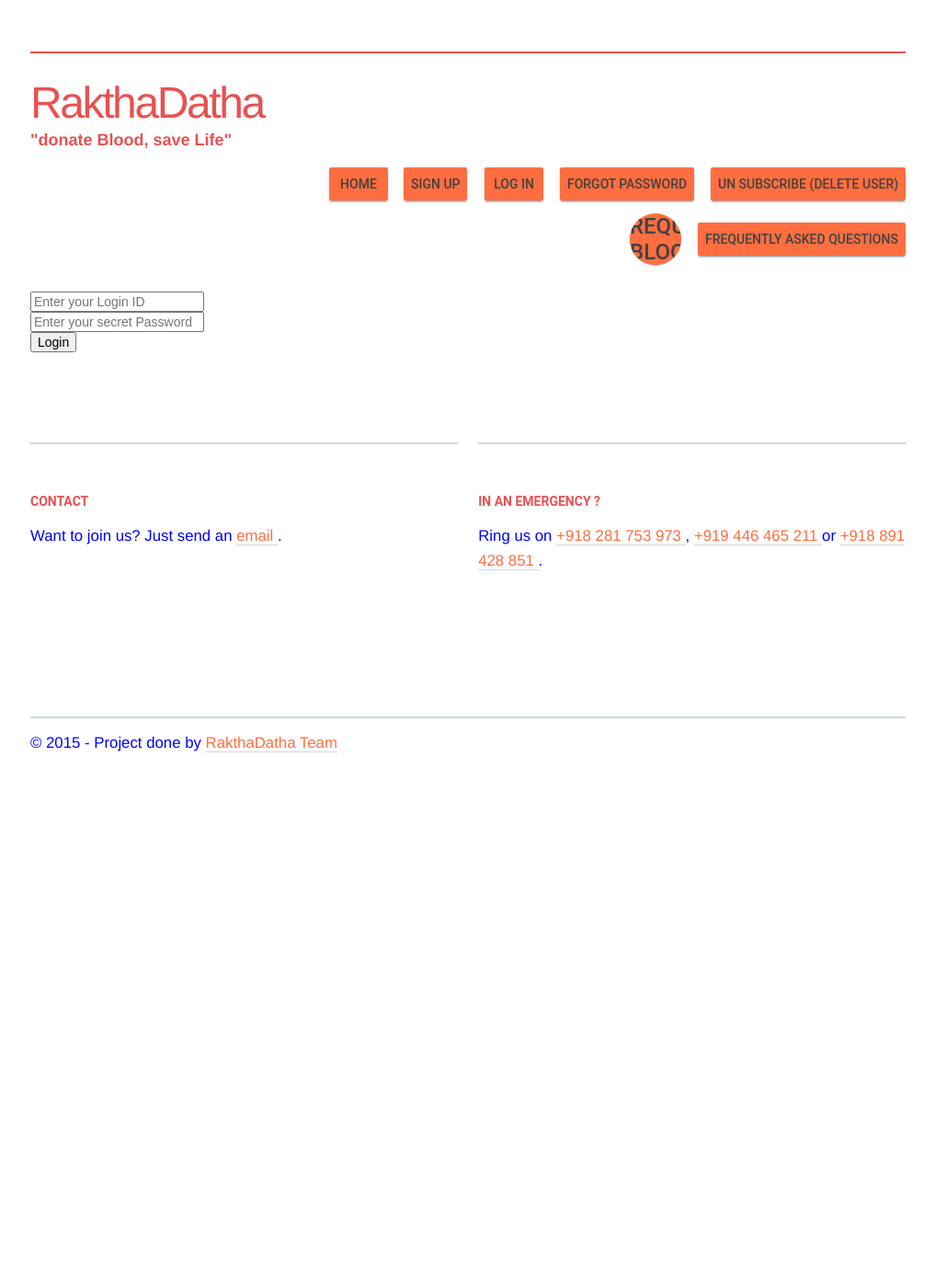
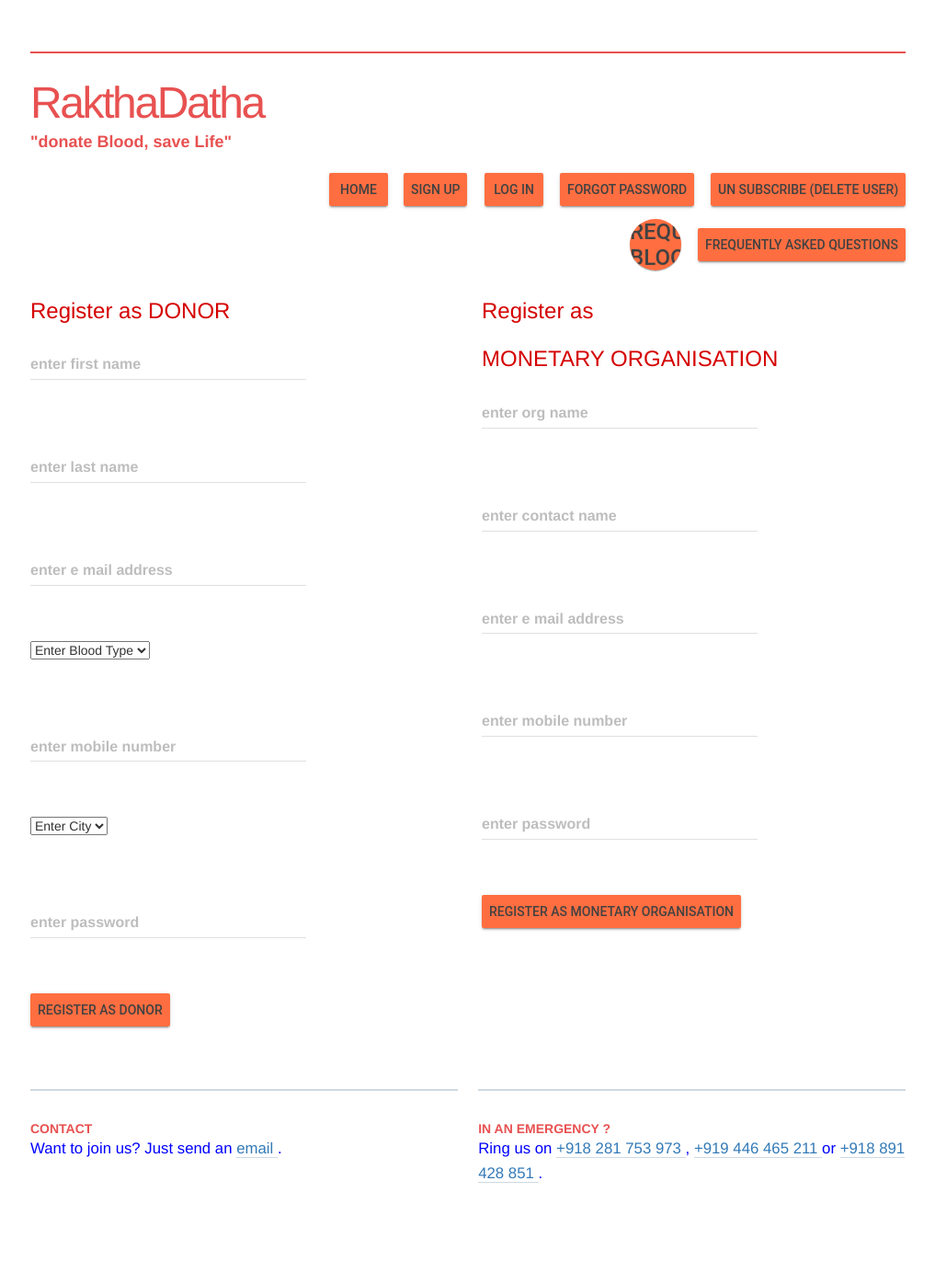
Before and after one commit to simsarulhaqv/RakthaDatha, a PHP site: page /signup.php in a window 1280 px wide. Shown: the top 1396 px of the page at 92% size, without its empty margins (131-1148 px from the left). Before the commit the page ends 818 px from the top, so only its background shows below. Run offline with PHP 8.4, Linux system fonts and the light colour scheme; data that the repository does not hold is empty; a stand-in replaces the project's code that opens the database connection.

Commit message:
restructuring

```diff
--- a/www/header.php
+++ b/www/header.php
@@ -18,6 +18,8 @@
   <link rel="stylesheet" href="css/material.red-deep_orange.min.css" />
 
   <link href="css/pace-theme-loading-bar.css" rel="stylesheet">
+
+  <link rel="stylesheet" href="http://maxcdn.bootstrapcdn.com/bootstrap/3.3.5/css/bootstrap.min.css">
 
   </head>
   <body>
--- a/www/js/script.js
+++ b/www/js/script.js
@@ -39,7 +39,7 @@ function spawnnew(){
     </select>";
   }
 }
-
+/*
 function admin_actions(){
   var x = document.getElementById('uniqid').value;
   var y = document.getElementById('op1');
@@ -95,7 +95,7 @@ function admin_actions(){
     y.innerHTML = "";
   }
 }
-
+*/
 function unsubscribe(){
   var x = document.getElementById('uniqid').value;
   var y = document.getElementById('op1');
@@ -177,52 +177,47 @@ function remdonor_adminactions(username,mobilenumber){
   var a = confirm("really remove the donor with username "+username+" ?");
   if (a === true){
   var xhttp = new XMLHttpRequest();
-/*  xhttp.onreadystatechange = function() {
+  xhttp.onreadystatechange = function() {
     if (xhttp.readyState == 4 && xhttp.status == 200) {
-      document.getElementById("demo").innerHTML = xhttp.responseText;
+      /*document.getElementById("demo").innerHTML = xhttp.responseText;*/
+      location.reload();
     }
   }
-*/
   xhttp.open("POST", "remdonor.php", false);
   xhttp.setRequestHeader("Content-type", "application/x-www-form-urlencoded");
   xhttp.send("uname="+username+"&mobno="+mobilenumber);
-  location.reload();
   }
-
 }
 
 function rememp_adminactions(empid,bdcid){
   var a = confirm("really remove the employee with username "+empid+" ?");
   if (a === true){
   var xhttp = new XMLHttpRequest();
-/*  xhttp.onreadystatechange = function() {
+  xhttp.onreadystatechange = function() {
     if (xhttp.readyState == 4 && xhttp.status == 200) {
-      document.getElementById("demo").innerHTML = xhttp.responseText;
+      /*document.getElementById("demo").innerHTML = xhttp.responseText;*/
+      location.reload();
     }
   }
-*/
   xhttp.open("POST", "rembdcemp.php", false);
   xhttp.setRequestHeader("Content-type", "application/x-www-form-urlencoded");
   xhttp.send("empid="+empid+"&bdcid="+bdcid);
-    location.reload();
   }
-
 }
 
 function rembdc_adminactions(bdcid,bdcname){
   var a = confirm("really remove the bdc with username "+bdcid+" ?");
   if (a === true){
   var xhttp = new XMLHttpRequest();
-/*  xhttp.onreadystatechange = function() {
+  xhttp.onreadystatechange = function() {
     if (xhttp.readyState == 4 && xhttp.status == 200) {
-      document.getElementById("demo").innerHTML = xhttp.responseText;
+      /*document.getElementById("demo").innerHTML = xhttp.responseText;*/
+      location.reload();
     }
   }
-*/
-  xhttp.open("POST", "rembdc.php", false);
+  xhttp.open("POST", "rembdc.php", true);
   xhttp.setRequestHeader("Content-type", "application/x-www-form-urlencoded");
   xhttp.send("bdcname="+bdcname+"&bdcid="+bdcid);
-    location.reload();
   }
 }
 
--- a/www/signup.php
+++ b/www/signup.php
@@ -5,17 +5,146 @@ require_once("global.php");
 require_once("header.php");
 ?>
 
-		<section class="row">
-			<div>
+<div class="row">
+  <div class="col-md-6">
 
-				<form name="loginFrm" action="" method="POST">
-					<input type="text" name="username" id="username" placeholder="Enter your Login ID"><br>
-					<input type="password" name="password" id="password" placeholder="Enter your secret Password"><br>
-					<input type="submit" value="Login" class="special"><br>
-				</form>
+<h3 style="color:#D50000;">Register as DONOR</h3>
 
-			</div>
-		</section>
+<form method="POST" action="addnewdonor.php">
+
+  <div class="mdl-textfield mdl-js-textfield">
+    <input class="mdl-textfield__input" type="text" id="fname" name="fname" />
+    <label class="mdl-textfield__label" for="fname">enter first name</label>
+  </div>
+
+  <br><br><br>
+
+  <div class="mdl-textfield mdl-js-textfield">
+    <input class="mdl-textfield__input" type="text" id="lname" name="lname" />
+    <label class="mdl-textfield__label" for="lname">enter last name</label>
+  </div>
+  <br><br><br>
+
+  <div class="mdl-textfield mdl-js-textfield">
+    <input class="mdl-textfield__input" type="email" id="email" name="email" />
+    <label class="mdl-textfield__label" for="email">enter e mail address</label>
+  </div>
+  <br><br><br>
+
+<div>
+  <select id="btype" name="btype">
+    <option value="">Enter Blood Type</option>
+    <option value="O-">O-</option>
+    <option value="O+">O+</option>
+    <option value="A-">A-</option>
+    <option value="A+">A+</option>
+    <option value="B-">B-</option>
+    <option value="B+">B+</option>
+    <option value="AB-">AB-</option>
+    <option value="AB+">AB+</option>
+  </select>
+</div>
+<br><br><br>
+
+<div class="mdl-textfield mdl-js-textfield">
+  <input class="mdl-textfield__input" type="text" pattern="-?[0-9]*(\.[0-9]+)?" id="mobno" name="mobno" />
+  <label class="mdl-textfield__label" for="mobno">enter mobile number</label>
+</div>
+<br><br><br>
+
+<div>
+  <select id="city" name="city">
+    <option value="">Enter City</option>
+    <?php
+      $qry = "SELECT * FROM CITY_STATE;";
+      $res = $mysqli->query($qry);
+      if($res->num_rows <= 0){
+
+      }
+      else{
+        while($row = $res->fetch_assoc()){
+          echo "<option value=\"" . $row["STATE_ABBR"] . "\">" . $row['CITY'] . "</option>";
+        }
+      }
+    ?>
+  </select>
+  <!--  <input class="mdl-textfield__input" type="text" id="city" name="city" /> -->
+  <!--  <label class="mdl-textfield__label" for="city">enter city</label> -->
+</div>
+<br><br><br>
+
+<div class="mdl-textfield mdl-js-textfield">
+  <input class="mdl-textfield__input" type="password" id="password" name="password" />
+  <label class="mdl-textfield__label" for="password">enter password</label>
+  <span class="mdl-textfield__error" style="width:100px;display:inline;">
+    <div id="meter" style="background-color:white;width:5px;height:10px;"></div>
+    <div id="strength"></div>
+  </span>
+</div>
+<br><br><br>
+
+<!-- Accent-colored raised button -->
+<button class="mdl-button mdl-js-button mdl-button--raised mdl-button--accent">
+  Register As Donor
+</button>
+
+<br><br><br>
+
+</form>
+</div>
+<!-- donor end-->
+
+<div class="col-md-6">
+
+<h3 style="color:#D50000;">Register as <br><br> MONETARY ORGANISATION</h3>
+
+<form method="POST" action="addnewmonorg.php">
+
+  <div class="mdl-textfield mdl-js-textfield">
+    <input class="mdl-textfield__input" type="text" id="orgname" name="orgname" />
+    <label class="mdl-textfield__label" for="orgname">enter org name</label>
+  </div>
+
+  <br><br><br>
+
+  <div class="mdl-textfield mdl-js-textfield">
+    <input class="mdl-textfield__input" type="text" id="cname" name="cname" />
+    <label class="mdl-textfield__label" for="cname">enter contact name</label>
+  </div>
+  <br><br><br>
+
+  <div class="mdl-textfield mdl-js-textfield">
+    <input class="mdl-textfield__input" type="email" id="email" name="email" />
+    <label class="mdl-textfield__label" for="email">enter e mail address</label>
+  </div>
+  <br><br><br>
+
+  <div class="mdl-textfield mdl-js-textfield">
+    <input class="mdl-textfield__input" type="text" pattern="-?[0-9]*(\.[0-9]+)?" id="mobno" name="mobno" />
+    <label class="mdl-textfield__label" for="mobno">enter mobile number</label>
+  </div>
+<br><br><br>
+
+<div class="mdl-textfield mdl-js-textfield">
+  <input class="mdl-textfield__input" type="password" id="password" name="password" />
+  <label class="mdl-textfield__label" for="password">enter password</label>
+  <span class="mdl-textfield__error" style="width:100px;display:inline;">
+    <div id="meter" style="background-color:white;width:5px;height:10px;"></div>
+    <div id="strength"></div>
+  </span>
+</div>
+<br><br><br>
+
+<!-- Accent-colored raised button -->
+<button class="mdl-button mdl-js-button mdl-button--raised mdl-button--accent">
+  Register As Monetary Organisation
+</button>
+
+<br><br><br>
+
+</form>
+</div>
+</div>
 
 <?php
 require_once("footer.php");
```
Also changed, not shown: www/addbdc.php (+13 -1 lines), www/addnewdonor.php (+16 -2 lines), www/addnewmonorg.php (added, +36 -0 lines), www/donordetails.php (+36 -28 lines), 1 other file.
